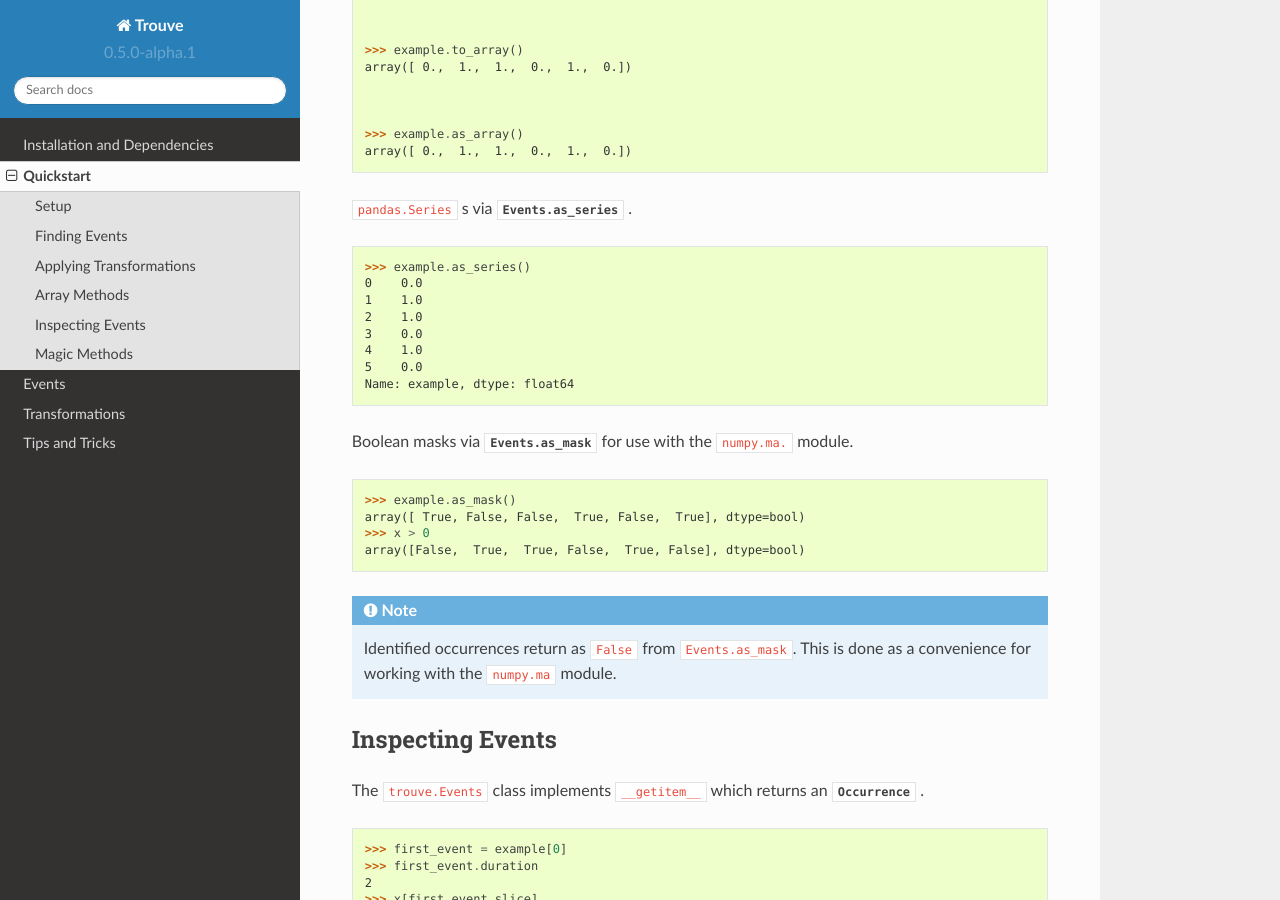
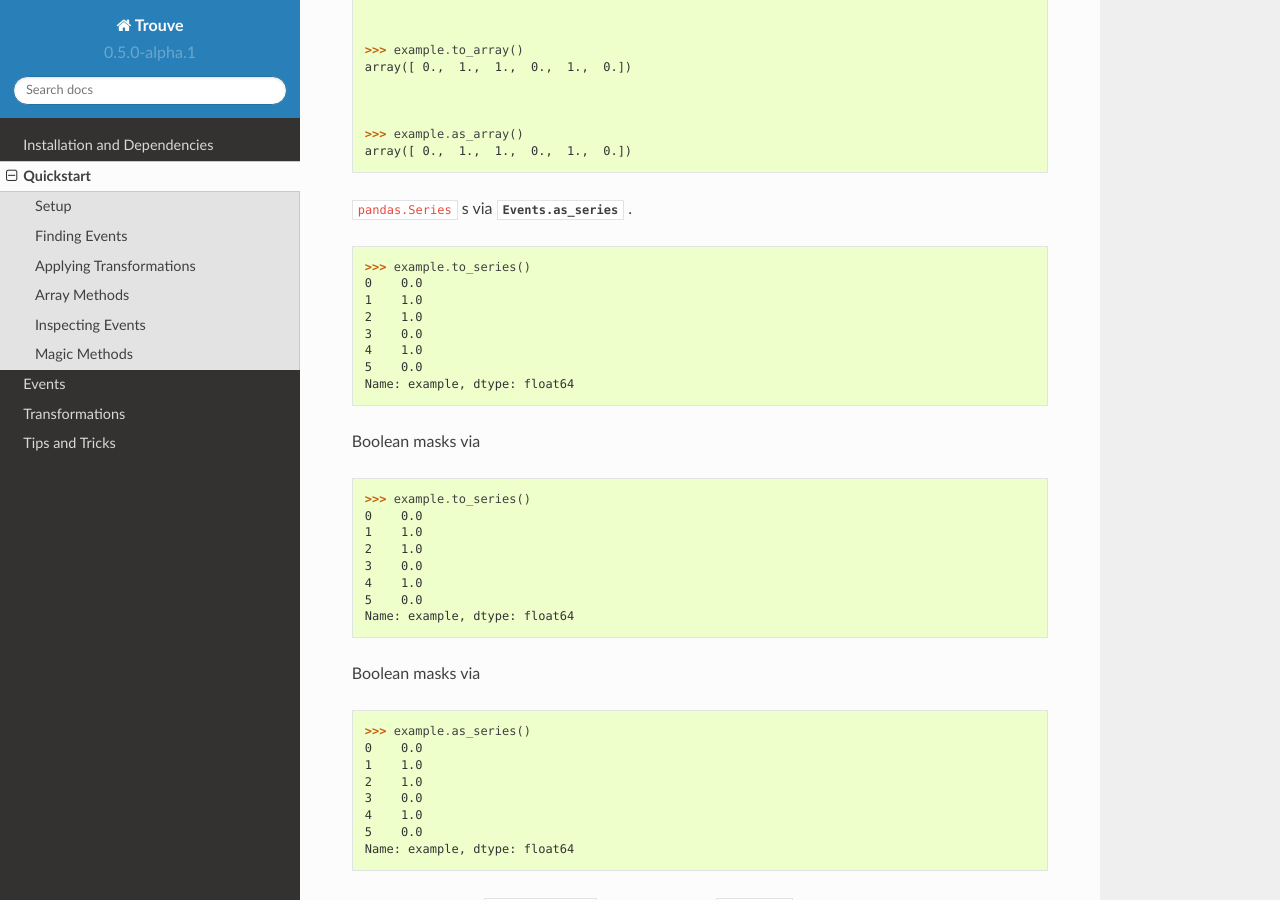
Before and after one commit to rwhitt2049/trouve, a Sphinx documentation site: the page built from docs/quick_start.rst, in a window 1280 px wide and 900 px high, scrolled down 1818 px. Built offline with Sphinx 7.4.7 and the Read the Docs theme 2.0.0, drawn with Linux system fonts in a browser that asks for light colours.

Commit message:
Add Events.to_series method

```diff
--- a/docs/quick_start.rst
+++ b/docs/quick_start.rst
@@ -113,6 +113,28 @@ Array Methods
 
 .. doctest:: arrays
 
+    >>> example.to_series()
+    0    0.0
+    1    1.0
+    2    1.0
+    3    0.0
+    4    1.0
+    5    0.0
+    Name: example, dtype: float64
+
+Boolean masks via
+
+    >>> example.to_series()
+    0    0.0
+    1    1.0
+    2    1.0
+    3    0.0
+    4    1.0
+    5    0.0
+    Name: example, dtype: float64
+
+Boolean masks via
+
     >>> example.as_series()
     0    0.0
     1    1.0
```
Also changed, not shown: 2 other files.
